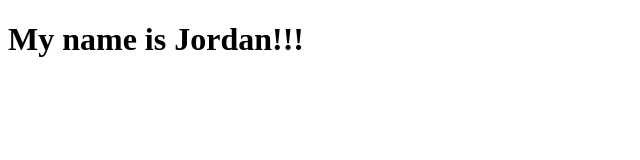
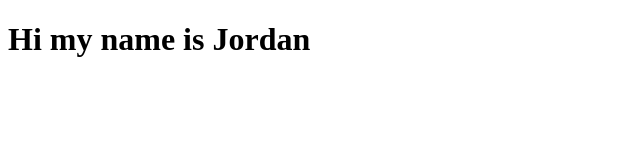
Before and after one commit to JordanSathi/Code-Project, a plain HTML site: page index.html in a window 1280 px wide. Shown: the whole page, without its empty margins (0-640 px from the left). Drawn offline with Linux system fonts and the light colour scheme.

Commit message:
Remove Exclamation Marks

```diff
--- a/index.html
+++ b/index.html
@@ -7,6 +7,6 @@
     <title>Document</title>
 </head>
 <body>
-    <h1>My name is Jordan!!!</h1>
+    <h1>Hi my name is Jordan</h1>
 </body>
 </html>
```
